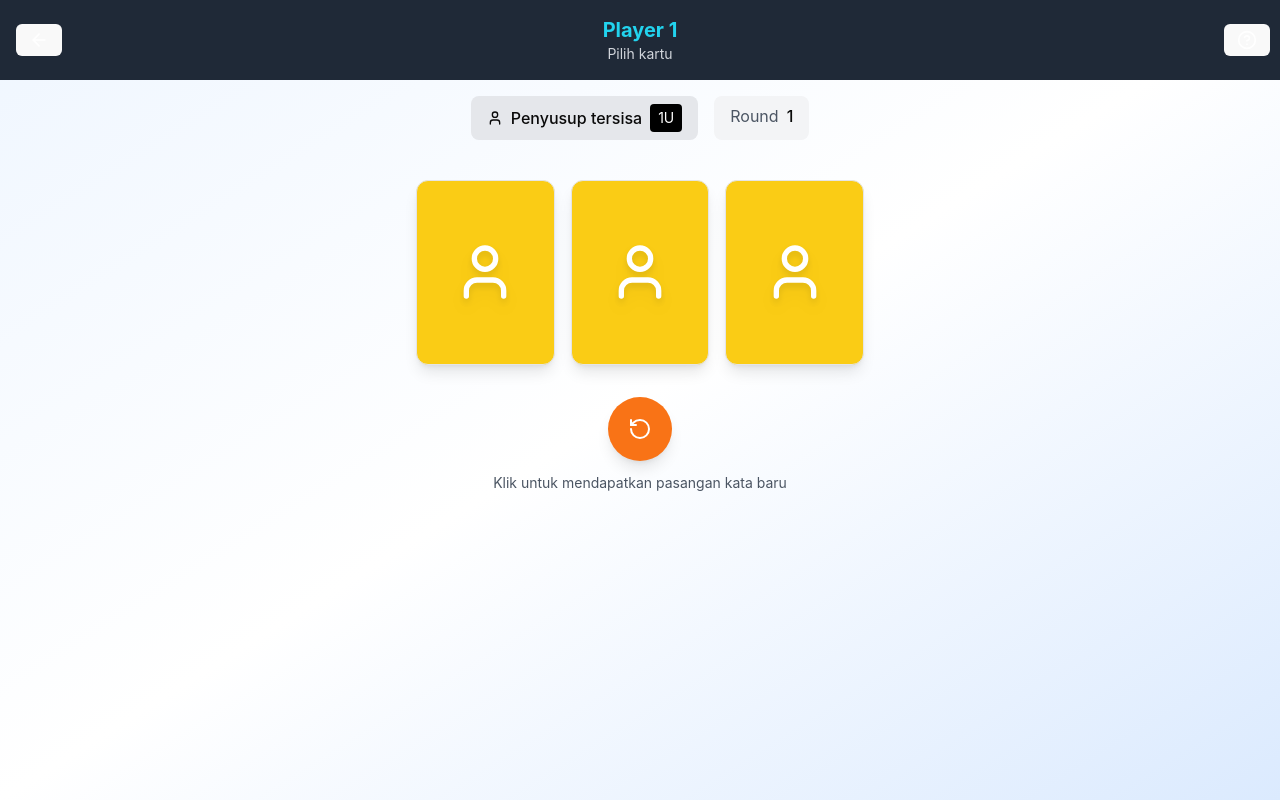
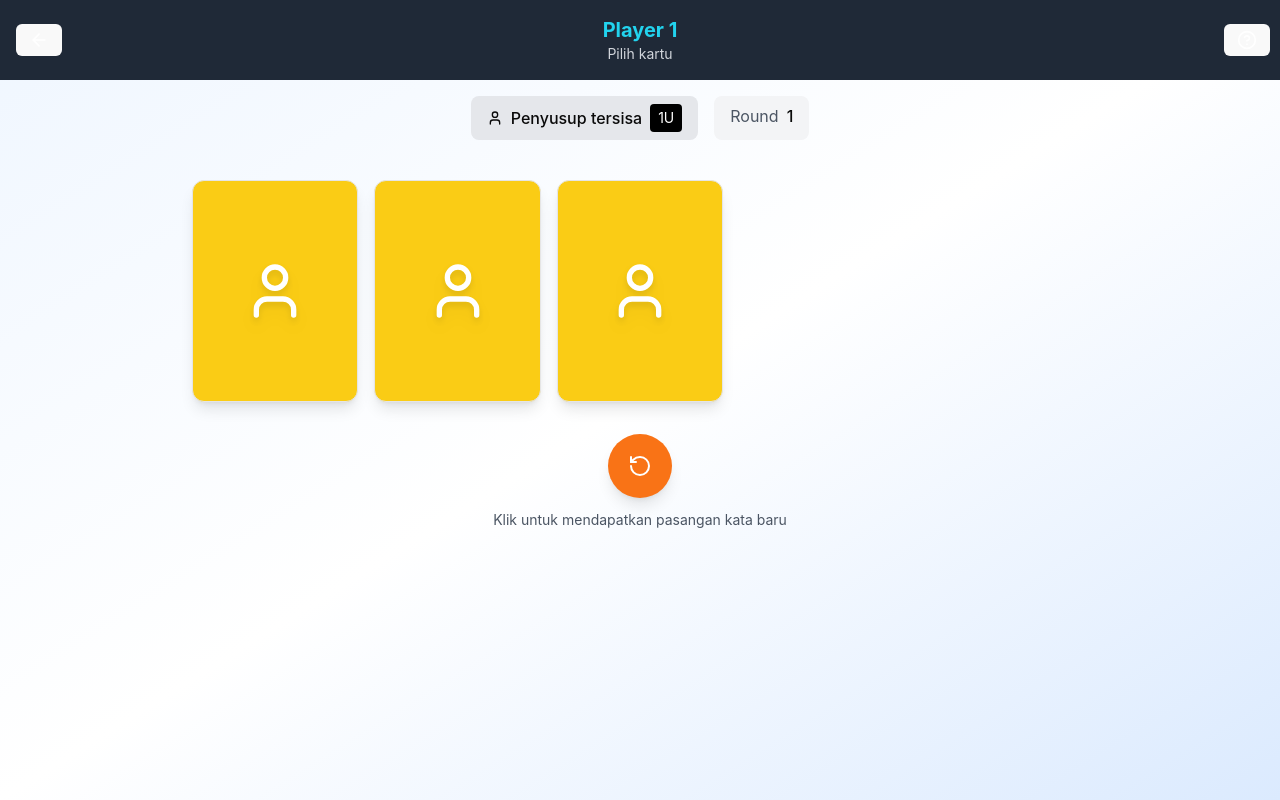
Before and after one commit to umarsyarif/undercover-game, a React (Vite) app: page / in a window 1280 px wide. Both pictures are taken after a click on the button "Mulai". Built offline with nearby package versions, Linux system fonts and the light colour scheme.

Commit message:
Consistent Card Layouts Across All Phases

```diff
--- a/src/components/CardSelectionPhase.tsx
+++ b/src/components/CardSelectionPhase.tsx
@@ -44,9 +44,10 @@ export const CardSelectionPhase: React.FC<CardSelectionPhaseProps> = ({
         round={gameState.round}
       />
 
-      {/* Cards Grid */}
-      <div className="flex-1 p-6 flex flex-col items-center justify-center">
-        <div className="grid grid-cols-2 sm:grid-cols-3 gap-4 max-w-md w-full mb-8">
+      {/* Cards Grid - Same layout as description phase */}
+      <div className="flex-1 p-6">
+        <div className="max-w-4xl mx-auto">
+          <div className="grid grid-cols-2 sm:grid-cols-3 md:grid-cols-4 lg:grid-cols-5 gap-4 mb-8">
             {Array.from({ length: totalPlayers }, (_, index) => {
               const playerAtCard = getPlayerByCardIndex(index);
               const isSelected = gameState.selectedCard === index;
@@ -66,11 +67,14 @@ export const CardSelectionPhase: React.FC<CardSelectionPhaseProps> = ({
             })}
           </div>
 
+          <div className="flex justify-center">
             <RefreshButton
               onClick={onRefreshWords}
               isRefreshing={isRefreshing}
             />
           </div>
         </div>
+      </div>
+    </div>
   );
 };
--- a/src/components/GameCard.tsx
+++ b/src/components/GameCard.tsx
@@ -27,19 +27,17 @@ export const GameCard: React.FC<GameCardProps> = ({
   className = ''
 }) => {
   const getCardColors = () => {
-    if (variant === 'voting' && player) {
-      const colors = ['bg-green-500', 'bg-cyan-500', 'bg-blue-500', 'bg-purple-500', 'bg-pink-500', 'bg-indigo-500', 'bg-red-500'];
-      return colors[(player.id - 1) % colors.length];
+    // Eliminated players are always grey
+    if (player?.isEliminated && showEliminated) {
+      return 'bg-gray-400';
     }
 
-    if (variant === 'player') {
+    // Players with cards are always green
+    if (player && !player.isEliminated) {
       return 'bg-green-500';
     }
 
-    if (player) {
-      return 'bg-green-500';
-    }
-
+    // Unopened cards are yellow
     return isSelected ? 'bg-yellow-500 hover:bg-yellow-600 ring-4 ring-blue-500 scale-105' : 'bg-yellow-400 hover:bg-yellow-500';
   };
 
--- a/src/components/VotingPhase.tsx
+++ b/src/components/VotingPhase.tsx
@@ -39,10 +39,10 @@ export const VotingPhase: React.FC<VotingPhaseProps> = ({
         variant="elimination"
       />
 
-      {/* Players Grid - Ordered like description phase */}
+      {/* Players Grid - Same layout as description phase */}
       <div className="flex-1 p-6">
         <div className="max-w-4xl mx-auto">
-          <div className="grid grid-cols-2 sm:grid-cols-3 gap-4">
+          <div className="grid grid-cols-2 sm:grid-cols-3 md:grid-cols-4 lg:grid-cols-5 gap-4">
             {sortedPlayers.map((player) => {
               const isSelected = selectedPlayerToEliminate === player.id;
               const isEliminated = player.isEliminated;
```
Lines whose indentation alone changed are shown as unchanged.
